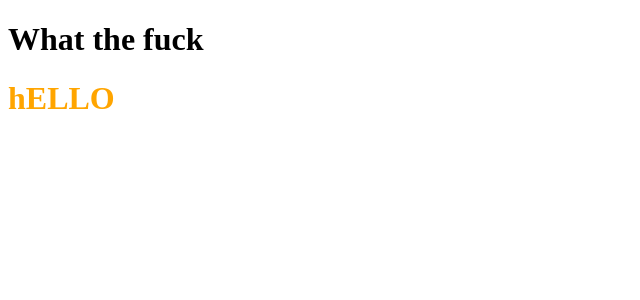
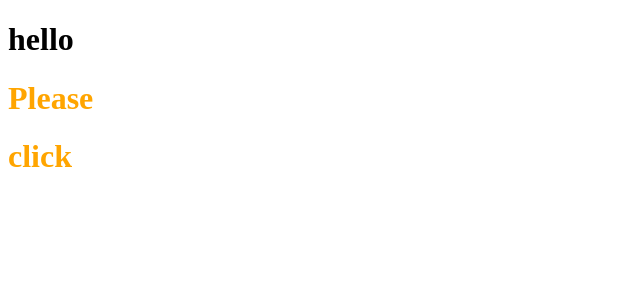
Before and after one commit to chunwookJoo/Vue_tutorial, a Vue app: page / in a window 1280 px wide. Shown: the top 300 px of the page, without its empty margins (0-640 px from the left). Built offline with nearby package versions, Linux system fonts and the light colour scheme.

Commit message:
Emit 사용법

```diff
--- a/src/App.vue
+++ b/src/App.vue
@@ -1,20 +1,20 @@
 <template>
-  <h1>
-    {{ msg }}
-  </h1>
-  <Hello />
+  <h1>{{ msg }}</h1>
+  <Hello
+    @click="msg += '!!'"
+    @please="msg += '~~'" />
 </template>
 
 <script>
-import Hello from "~/components/Hello";
+import Hello from "~/components/Hello"
 export default {
   components: {
     Hello,
   },
   data() {
     return {
-      msg: "What the fuck",
-    };
+			msg:"hello"
+    }
   },
-};
+}
 </script>
--- a/src/components/Hello.vue
+++ b/src/components/Hello.vue
@@ -1,6 +1,33 @@
 <template>
-  <h1>hELLO</h1>
+  <h1 @click="$emit('please', 9)">
+    Please
+  </h1>
+  <h1 @click="$emit('click')">
+    click
+  </h1>
 </template>
+
+<script>
+export default {
+	props:{
+		message:{
+			type:String,
+			default:""
+		},
+	},
+	emits:{
+		click:null,
+		please: (number) => {
+			if(number > 10) {
+				return true
+			} else {
+				console.log("10보다 작음")
+				return false
+			}
+		}
+	}
+}
+</script>
 
 <style scoped lang="scss">
 $color: orange;
--- a/src/main.js
+++ b/src/main.js
@@ -1,4 +1,4 @@
-import { createApp } from "vue";
-import App from "./App.vue";
+import { createApp } from "vue"
+import App from "./App.vue"
 
-createApp(App).mount("#app");
+createApp(App).mount("#app")
```
Also changed, not shown: src/components/Btn.vue (added, +15 -0 lines), webpack.config.js (+5 -5 lines), .eslintrc.json (added).
